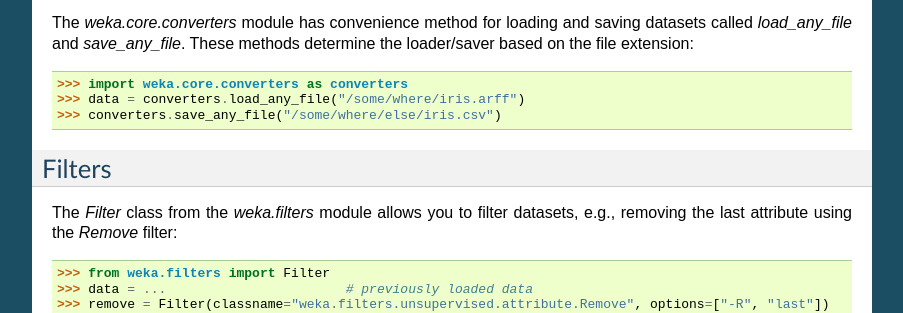
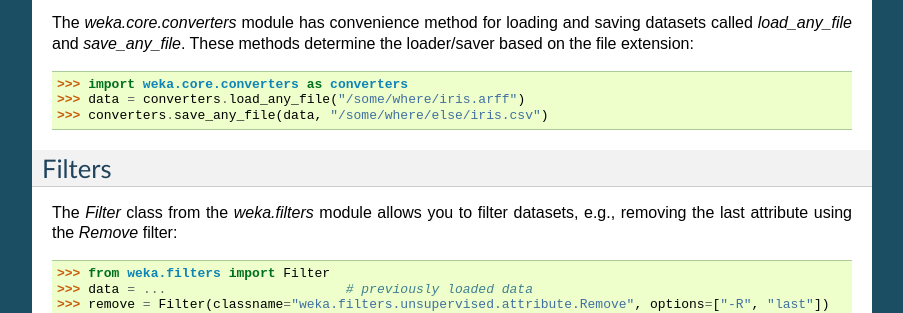
Before and after one commit to fracpete/python-weka-wrapper3, a Sphinx documentation site: the page built from doc/source/api.rst, in a window 1280 px wide and 900 px high, scrolled down 1615 px. Shown: the part 152-465 px from the top of the window, without its empty margins (198-1101 px from the left). Built offline with Sphinx 7.4.7, drawn with Linux system fonts in a browser that asks for light colours; pages that are not in the unit, such as notebooks, are missing from menus.

Commit message:
Fix bug in `save_any_file` example.

```diff
--- a/doc/source/api.rst
+++ b/doc/source/api.rst
@@ -126,7 +126,7 @@
 
    >>> import weka.core.converters as converters
    >>> data = converters.load_any_file("/some/where/iris.arff")
-   >>> converters.save_any_file("/some/where/else/iris.csv")
+   >>> converters.save_any_file(data, "/some/where/else/iris.csv")
 
 
 Filters
```
